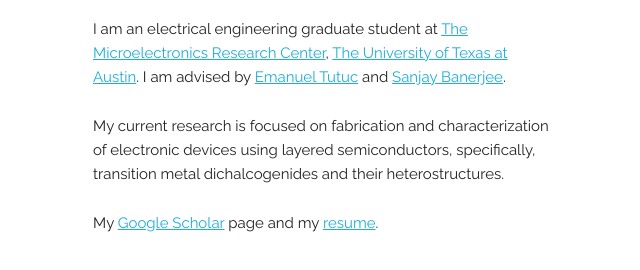
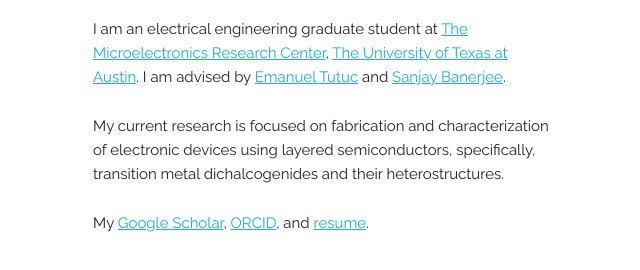
Before and after one commit to hemacp/hemacp.github.io, a plain HTML site: page index.html in a window 1280 px wide. Shown: the part 284-554 px from the top of the page, without its empty margins (67-707 px from the left). Drawn offline with Linux system fonts and the light colour scheme.

Commit message:
Update index.html

```diff
--- a/index.html
+++ b/index.html
@@ -39,7 +39,7 @@
 
         <p>My current research is focused on fabrication and characterization of electronic devices using layered semiconductors, specifically, transition metal dichalcogenides and their heterostructures. </p>
 
-        <p>My <a href="https://scholar.google.com/citations?user=c_IscTQAAAAJ">Google Scholar</a> page and my <a href="hemacp_CV.pdf">resume</a>.</p>
+        <p>My <a href="https://scholar.google.com/citations?user=c_IscTQAAAAJ">Google Scholar</a>, <a href="http://orcid.org/0000-0003-3001-3171">ORCID</a>, and <a href="hemacp_CV.pdf">resume</a>.</p>
       </div>
     </div>
   </div>
```
